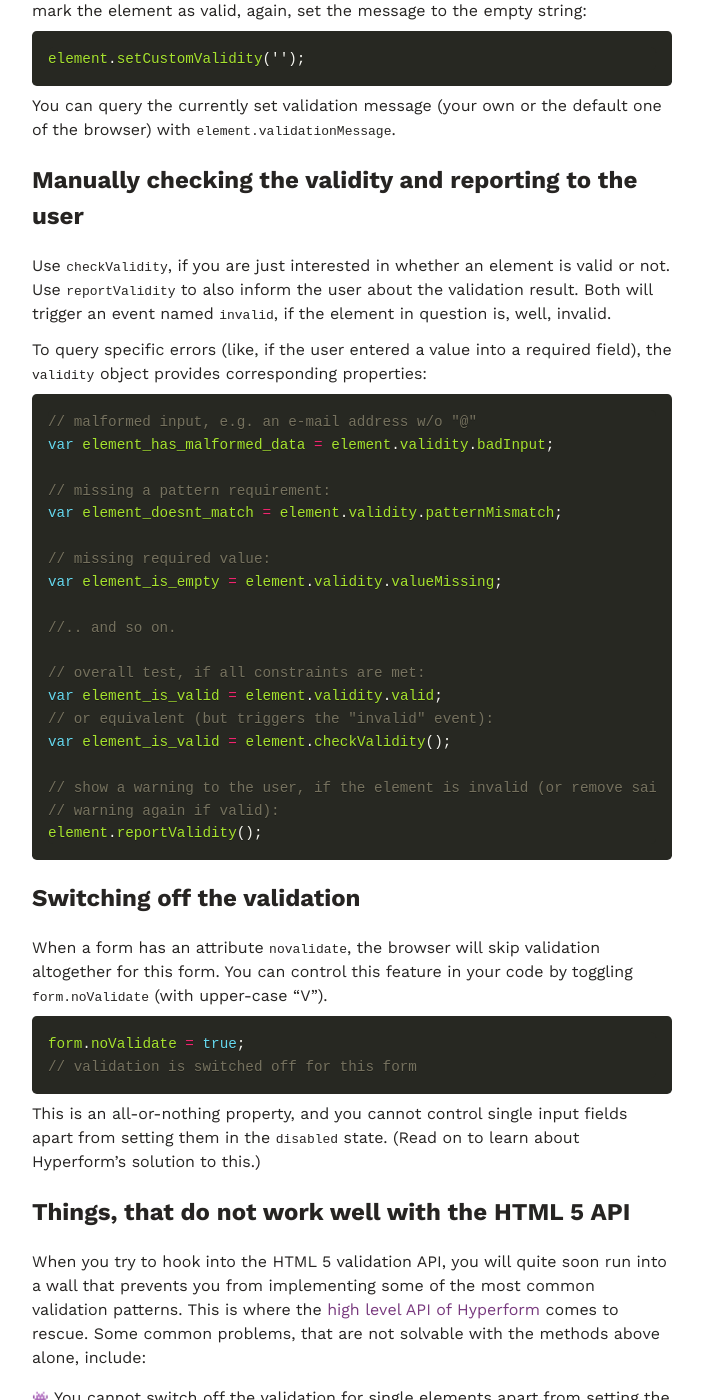
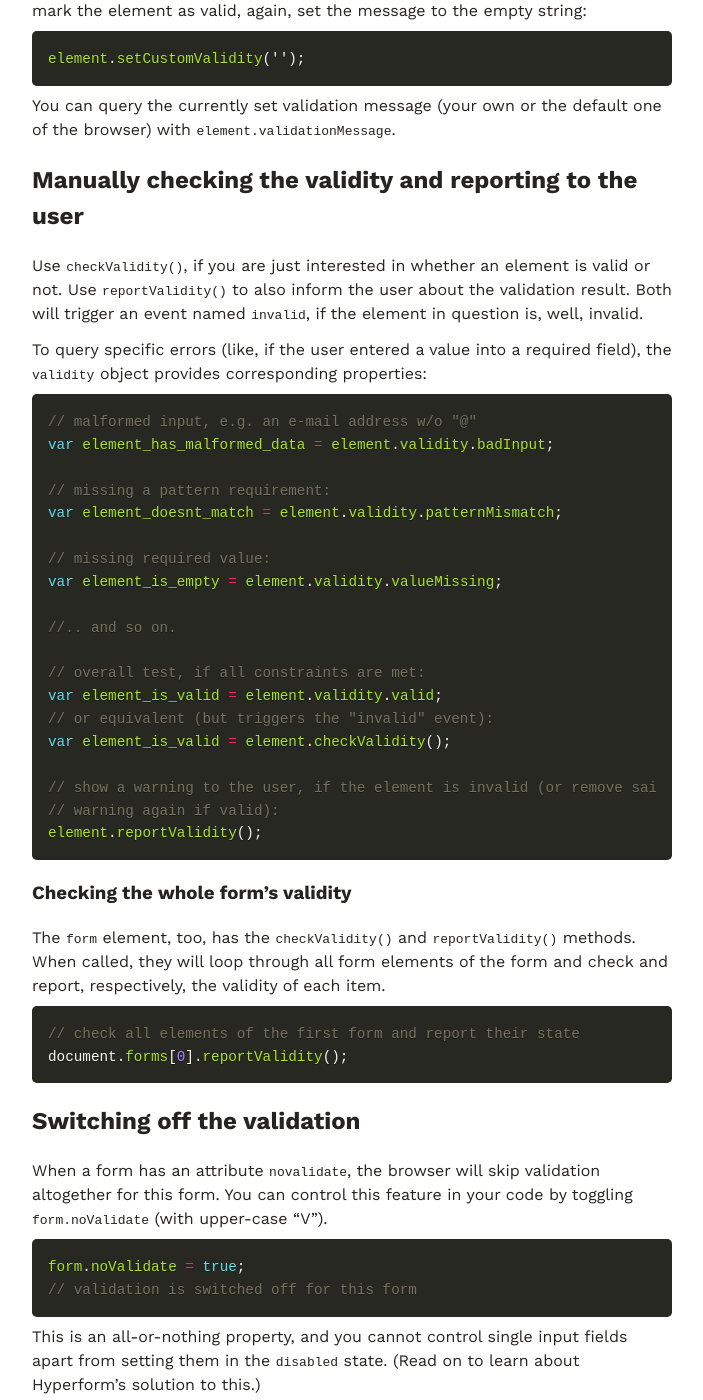
Before and after one commit to hyperform/hyperform.github.io, a Jekyll site: the page built from docs/low_level_api.md, in a window 1280 px wide and 1400 px high, scrolled down 1701 px. Shown: the whole window, without its empty margins (288-991 px from the left). Built offline with Jekyll 4.4.1, drawn with Linux system fonts in a browser that asks for light colours; emoji names are drawn with the system emoji font; some web fonts are replaced.

Commit message:
mention form.checkValidity
As promised in hyperform/hyperform#80

````diff
--- a/docs/low_level_api.md
+++ b/docs/low_level_api.md
@@ -85,8 +85,8 @@ one of the browser) with `element.validationMessage`.
 
 ## Manually checking the validity and reporting to the user
 
-Use `checkValidity`, if you are just interested in whether an element is
-valid or not. Use `reportValidity` to also inform the user about the
+Use `checkValidity()`, if you are just interested in whether an element is
+valid or not. Use `reportValidity()` to also inform the user about the
 validation result. Both will trigger an event named `invalid`, if the element
 in question is, well, invalid.
 
@@ -113,6 +113,17 @@ var element_is_valid = element.checkValidity();
 // show a warning to the user, if the element is invalid (or remove said
 // warning again if valid):
 element.reportValidity();
+```
+
+### Checking the whole form’s validity
+
+The `form` element, too, has the `checkValidity()` and `reportValidity()`
+methods. When called, they will loop through all form elements of the form
+and check and report, respectively, the validity of each item.
+
+```js
+// check all elements of the first form and report their state
+document.forms[0].reportValidity();
 ```
 
 ## Switching off the validation
````
